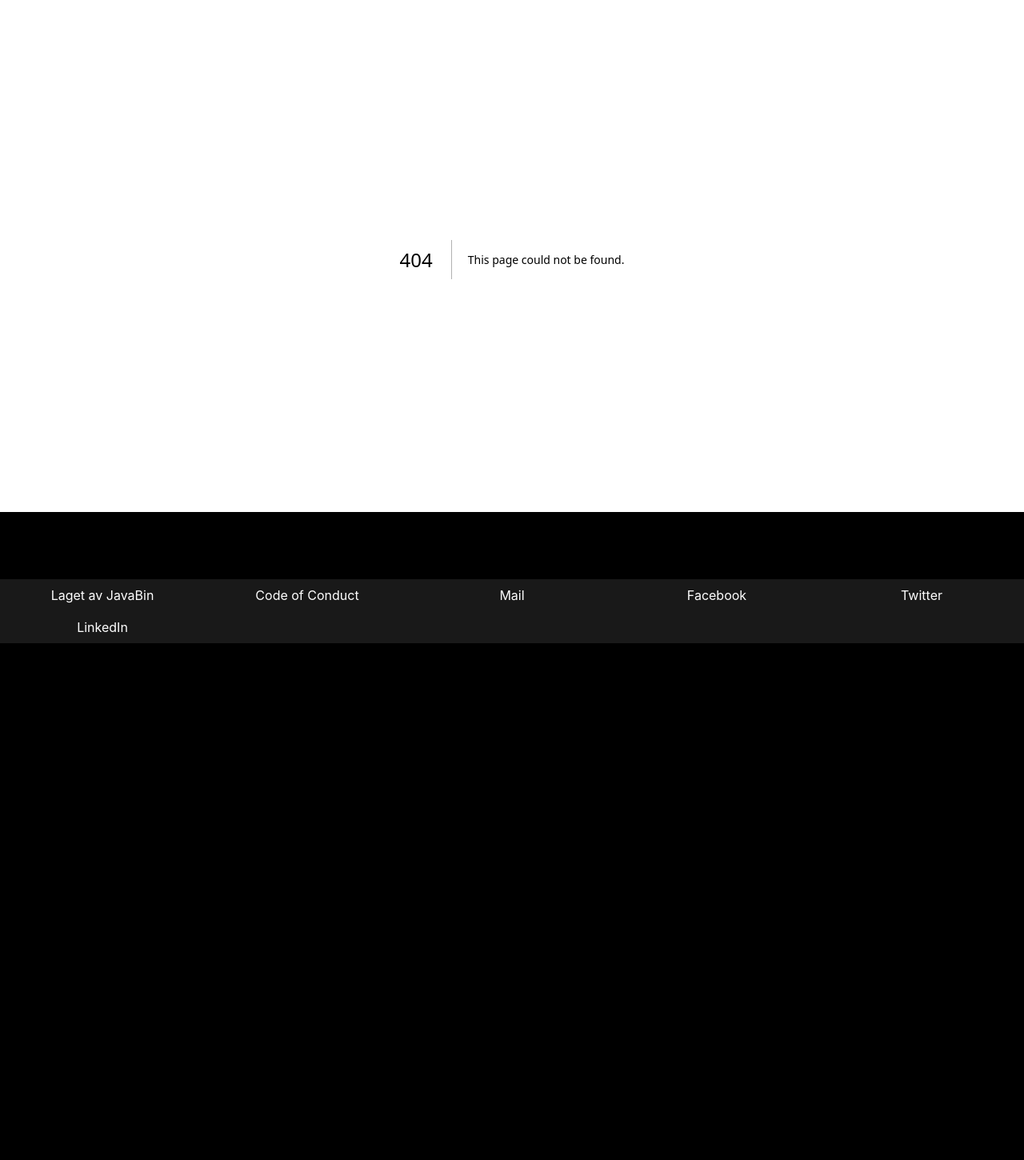
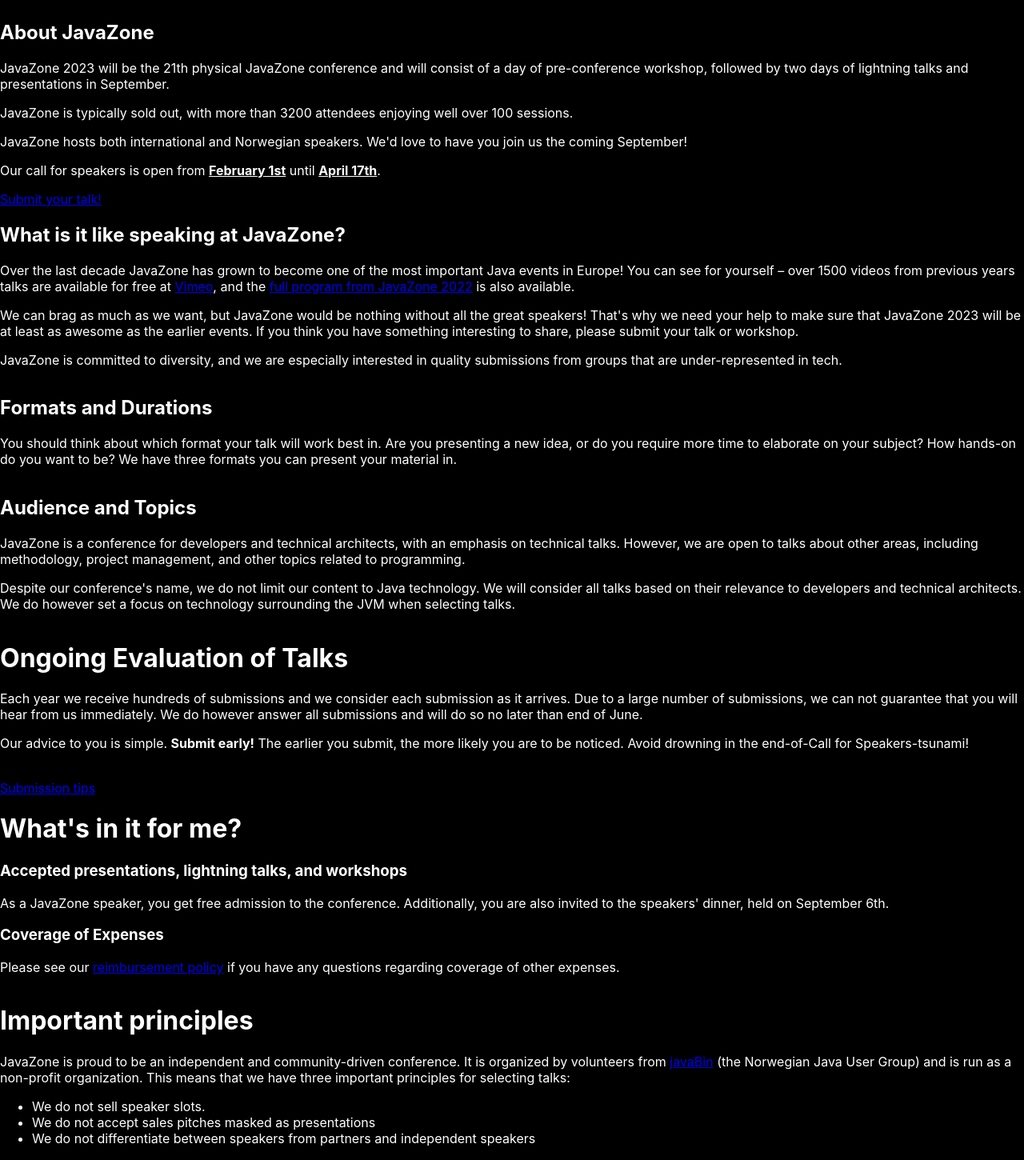
Before and after one commit to javaBin/2023.javazone.no, a Next.js app: page /speakers in a window 1280 px wide. Before the commit this address had no page. Shown: the part 160-1610 px from the top of the page at 80% size. Before the commit the page ends 964 px from the top, so only its background shows below. Built offline with nearby package versions, Linux system fonts and the light colour scheme.

Commit message:
SpeakersPage

```diff
--- a/app/header.tsx
+++ b/app/header.tsx
@@ -11,6 +11,9 @@ export function Header() {
         <li>
           <Link href="/partners">Partners</Link>
         </li>
+        <li>
+          <Link href="/speakers">Speakers</Link>
+        </li>
       </ul>
     </nav>
   )
--- /dev/null
+++ b/app/speakers/page.tsx
@@ -0,0 +1,94 @@
+import Link from 'next/link'
+import styles from '../layout.module.css'
+
+
+export default function SpeakersPage() {
+    return (
+        <>
+            <h1>Call for speakers</h1>
+
+            <div>
+                <h2>About JavaZone</h2>
+                <p>
+                    JavaZone 2023 will be the 21th physical JavaZone conference and will consist of a day of pre-conference workshop, followed by two days of lightning talks and presentations in September.
+                </p>
+                <p>
+                    JavaZone is typically sold out, with more than 3200 attendees enjoying well over 100 sessions.
+                </p>
+                <p>
+                    JavaZone hosts both international and Norwegian speakers. We'd love to have you join us the coming September!
+                </p>
+                <p>
+                    Our call for speakers is open from <b style={{textDecoration: "underline"}}>February 1st</b> until <b style={{textDecoration: "underline"}}>April 17th</b>.
+                </p>
+                <a href="https://talks.javazone.no">Submit your talk!</a>
+            </div>
+
+            <div>
+                <h2>What is it like speaking at JavaZone?</h2>
+                <p>
+                    Over the last decade JavaZone has grown to become one of the most important Java events in Europe! You can see for yourself – over 1500 videos from previous years talks are available for free at <a href='https://vimeo.com/javazone'>Vimeo</a>, and the <a href='https://2022.javazone.no/program'>full program from JavaZone 2022</a> is also available.
+                </p>
+                <p>
+                    We can brag as much as we want, but JavaZone would be nothing without all the great speakers! That's why we need your help to make sure that JavaZone 2023 will be at least as awesome as the earlier events. If you think you have something interesting to share, please submit your talk or workshop.
+                </p>
+                <p>
+                    JavaZone is committed to diversity, and we are especially interested in quality submissions from groups that are under-represented in tech.
+                </p>
+            </div>
+            <div><h2>Formats and Durations</h2>
+                <p>
+                    You should think about which format your talk will work best in. Are you presenting a new idea, or do you require more time to elaborate on your subject? How hands-on do you want to be? We have three formats you can present your material in.
+                </p>
+            </div>
+
+            <div><h2>Audience and Topics</h2>
+                <p>
+                    JavaZone is a conference for developers and technical architects, with an emphasis on technical talks. However, we are open to talks about other areas, including methodology, project management, and other topics related to programming.
+                </p>
+                <p>
+                    Despite our conference's name, we do not limit our content to Java technology. We will consider all talks based on their relevance to developers and technical architects. We do however set a focus on technology surrounding the JVM when selecting talks.
+                </p>
+            </div>
+            <div><h1>Ongoing Evaluation of Talks</h1>
+                <p>
+                    Each year we receive hundreds of submissions and we consider each submission as it arrives. Due to a large number of submissions, we can not guarantee that you will hear from us immediately. We do however answer all submissions and will do so no later than end of June.
+                </p>
+                <p>
+                    Our advice to you is simple. <strong>Submit early!</strong> The earlier you submit, the more likely you are to be noticed. Avoid drowning in the end-of-Call for Speakers-tsunami!
+                </p>
+                <br />
+                <a href='/speakers/tips'>
+                    Submission tips
+                </a>
+            </div>
+            <div><h1>What's in it for me?</h1>
+                <h3>Accepted presentations, lightning talks, and workshops</h3>
+                <p>
+                    As a JavaZone speaker, you get free admission to the conference. Additionally, you are also invited to the speakers' dinner, held on September 6th.
+                </p>
+                <h3>Coverage of Expenses</h3>
+                <p>
+                    Please see our <a href='/speakers/monetary-policy'>reimbursement policy</a> if you have any questions regarding coverage of other expenses.
+                </p>
+            </div>
+            <div><h1>Important principles</h1>
+                <p>
+                    JavaZone is proud to be an independent and community-driven conference. It is organized by volunteers from <a href="https://javabin.no">javaBin</a> (the Norwegian Java User Group) and is run as a non-profit organization. This means that we have three important principles for selecting talks:
+                </p>
+                <ul>
+                    <li>We do not sell speaker slots.</li>
+                    <li>We do not accept sales pitches masked as presentations</li>
+                    <li>We do not differentiate between speakers from partners and independent speakers</li>
+                </ul>
+                <p>
+                    If your talk adheres to these very important principles, you are more than welcome to submit it to our Call for Speakers!
+                </p>
+            </div>
+            <h1>We hope to see you at JavaZone 2023 - please feel free to spread the word to your local community!</h1>
+                <p>
+                    Best regards,<br />the JavaZone Program Committee
+                </p>
+        </>
+    )
+}
```
Also changed, not shown: app/speakers/monetary-policy/page.tsx (added, +12 -0 lines).
